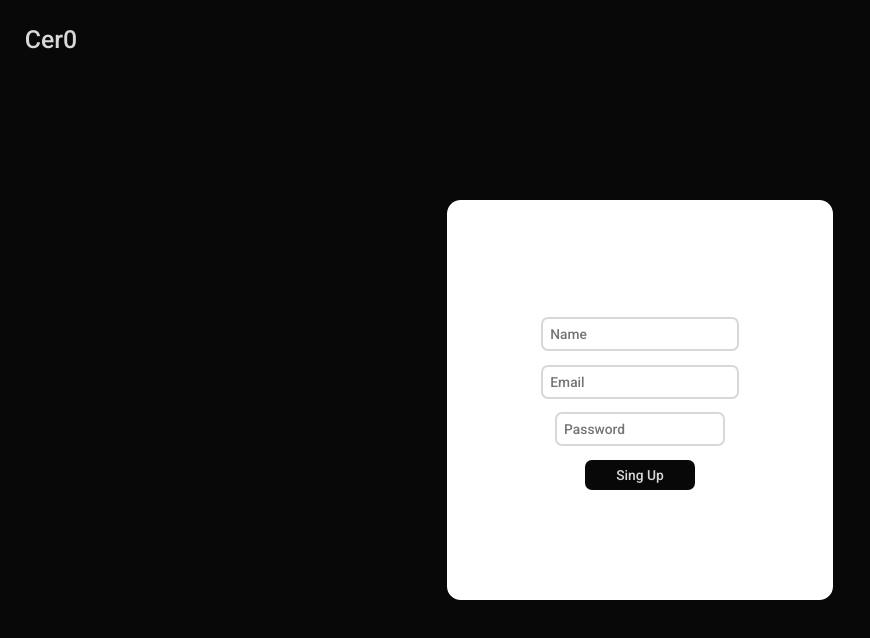
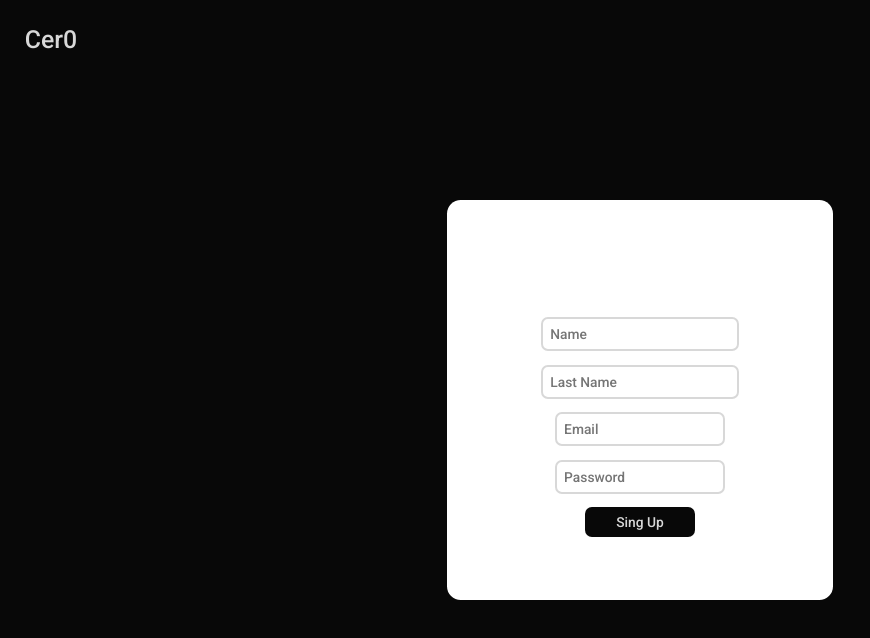
Before and after one commit to erickGit-dev/rest-practice, a React (Create React App) app in the folder client/: page /singup in a window 1280 px wide. Shown: the top 638 px of the page, without its empty margins (0-870 px from the left). Built offline with nearby package versions, Linux system fonts and the light colour scheme.

Commit message:
feat<frontend>: adding the post method for the singup page to the backend and handle request

```diff
--- a/client/src/components/pages/singup.tsx
+++ b/client/src/components/pages/singup.tsx
@@ -1,17 +1,76 @@
-import React from "react";
+import React, { useState } from "react";
 import Style from "../../styles/singup.module.css"
 import { Link } from "react-router-dom";
+import IUser from "../../types/interface.user";
 
 const Singup: React.FC = () => {
+  const [data, setData] = useState<IUser>({
+    name: '',
+    lastName: '',
+    email: '',
+    password: ''
+  });
+
+  const [response, setResponse] = useState<string>('')
+  const handleChange = (e: React.ChangeEvent<HTMLInputElement>) => {
+    const { name, value } = e.target;
+    setData((preview) => ({ ...preview, [name]: value }));
+  };
+
+  const handleSubmit = async (e: React.FormEvent) => {
+    e.preventDefault();
+
+    try {
+      const res = await fetch('http://localhost:3001/api/v0/singup/', {
+        method: 'POST',
+        headers: {
+          'Content-Type': 'application/json'
+        },
+        body: JSON.stringify(data)
+      });
+      const newData = await res.json();
+      setResponse(newData.message);
+    } catch (error) {
+      console.error(error);
+      setResponse('error at submit the form');
+    }
+  };
+
   return (
     <div className={Style['sing-up']}>
       <Link to="/" className={Style['app-name']}>Cer0</Link>
-      <div className={Style['card']}>
-        <input type="text" placeholder="Name" />
-        <input type="text" placeholder="Email" />
-        <input type="password" placeholder="Password" />
-        <button type="submit">Sing Up</button>
+      <form onSubmit={handleSubmit}>
+        <div className={Style['card']}>
+          <div className={Style['response']} >
+            {response}
+          </div>
+          <input
+            type="text"
+            name="name"
+            value={data.name}
+            onChange={handleChange}
+            placeholder="Name" />
+          <input
+            type="text"
+            name="lastName"
+            value={data.lastName}
+            onChange={handleChange}
+            placeholder="Last Name" />
+          <input
+            type="email"
+            name="email"
+            value={data.email}
+            onChange={handleChange}
+            placeholder="Email" />
+          <input
+            type="password"
+            name="password"
+            value={data.password}
+            onChange={handleChange}
+            placeholder="Password" />
+          <button type="submit">Sing Up</button>
         </div>
+      </form>
     </div>
   );
 }
--- a/client/src/styles/singup.module.css
+++ b/client/src/styles/singup.module.css
@@ -41,18 +41,27 @@
         margin: 2rem;
         color: var(--lightModeText);
 
+        & .response {
+            background-color: var(--offDarkModeBackground);
+        }
+
         & input {
             color: var(--darkModeText);
             margin: 0.5rem;
             padding: 0.5rem;
             border-radius: 0.5rem;
             border: 0.2rem solid var(--darkModeText);
+            transition: width 0.3s ease-in-out;
 
-            &[type=text]{
+            &[type=text] {
                 width: 13rem;
             }
 
-            &[type=password]{
+            &[type=email] {
+                width: 11rem;
+            }
+
+            &[type=password] {
                 width: 11rem;
             }
 
@@ -69,7 +78,7 @@
             margin: 0.5rem;
             padding: 0.5rem;
             border-radius: 0.5rem;
-            border: #080808;
+            border: var(--darkModeBackground);
 
             &:hover {
                 background-color: var(--offDarkModeBackground);
--- a/client/src/types/interface.user.ts
+++ b/client/src/types/interface.user.ts
@@ -3,7 +3,6 @@ interface IUser {
     lastName: string,
     email: string,
     password: string,
-    ron: string
 }
 
 export default IUser
```
